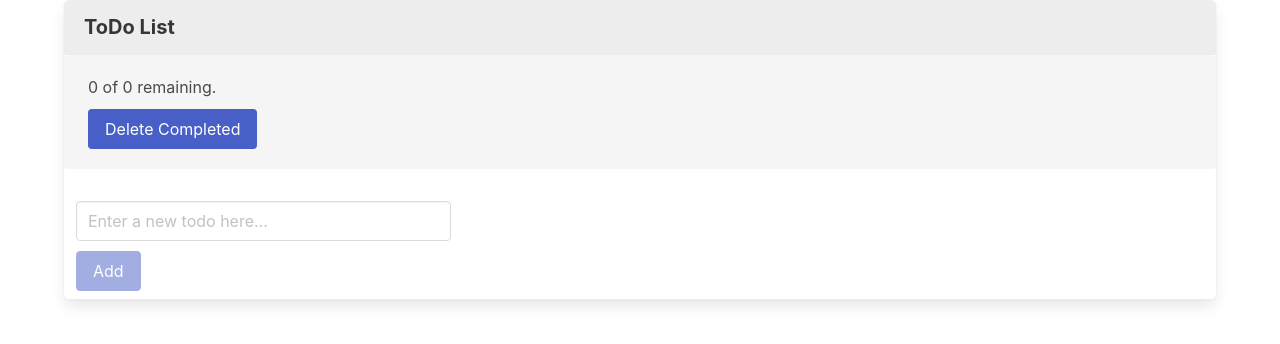
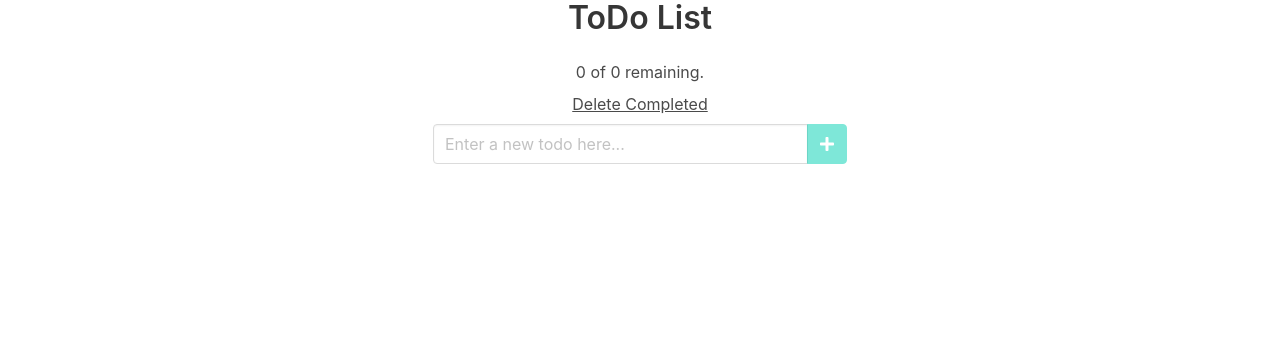
Before and after one commit to mrtkp9993/svelte-todo, a Svelte app: page / in a window 1280 px wide. Shown: the top 344 px of the page. Built offline with nearby package versions, Linux system fonts and the light colour scheme.

Commit message:
new style

```diff
--- a/src/App.svelte
+++ b/src/App.svelte
@@ -51,35 +51,41 @@ https://github.com/mvolkmann/svelte-todo
   <script src="https://use.fontawesome.com/releases/v5.3.1/js/all.js"></script>
 </svelte:head>
 
-<div class="container">
-  <div class="panel">
-    <p class="panel-heading">ToDo List</p>
-    <div class="notification">
-      <p>{status}</p>
-      <button
-        class="button is-link"
-        style="margin-left: 0px"
-        on:click={deleteCompleted}>Delete Completed</button
+<div class="container is-fluid">
+  <div class="columns is-centered is-vcentered is-mobile">
+    <div class="column is-narrow" style="width: 70%">
+      <h1 class="has-text-centered title">ToDo List</h1>
+      <p class="has-text-centered">{status}</p>
+      <div class="has-text-centered">
+        <button
+          class="button is-secondary is-text has-text-centered"
+          on:click={deleteCompleted}>Delete Completed</button
+        >
+      </div>
+      <form
+        class="field has-addons"
+        style="justify-content: center"
+        on:submit|preventDefault
       >
-    </div>
-    <div class="panel-block">
-      <form on:submit|preventDefault>
-        <p class="control">
+        <div class="control">
           <input
             class="input"
             size="30"
             placeholder="Enter a new todo here..."
             bind:value={todoText}
           />
-        </p>
+        </div>
         <div class="control">
-          <button class="button is-link" disabled={!todoText} on:click={addTodo}
-            >Add</button
-          >
+          <button
+            class="button is-primary"
+            disabled={!todoText}
+            on:click={addTodo}
+            ><span class="icon is-small">
+              <i class="fas fa-plus" />
+            </span>
+          </button>
         </div>
       </form>
-    </div>
-    <div class="div">
       <ul>
         {#each todos as todo}
           <Todo
@@ -94,10 +100,6 @@ https://github.com/mvolkmann/svelte-todo
 </div>
 
 <style>
-  .button {
-    margin-top: 10px;
-  }
-
   ul {
     list-style: none;
     margin-left: 0px;
--- a/src/Todo.svelte
+++ b/src/Todo.svelte
@@ -15,10 +15,15 @@
           type="checkbox"
           checked={todo.done}
           on:change={() => dispatch("toggleDone")}
-        />Mark As Done</label>
+          hidden
+        /><i class="fas fa-check" /></label
+      >
     </div>
     <div class="card-footer-item">
-      <button on:click={() => dispatch("delete")}>Delete</button>
+      <label class="button">
+        <button on:click={() => dispatch("delete")} hidden />
+        <i class="fas fa-trash" />
+      </label>
     </div>
   </footer>
 </div>
```
